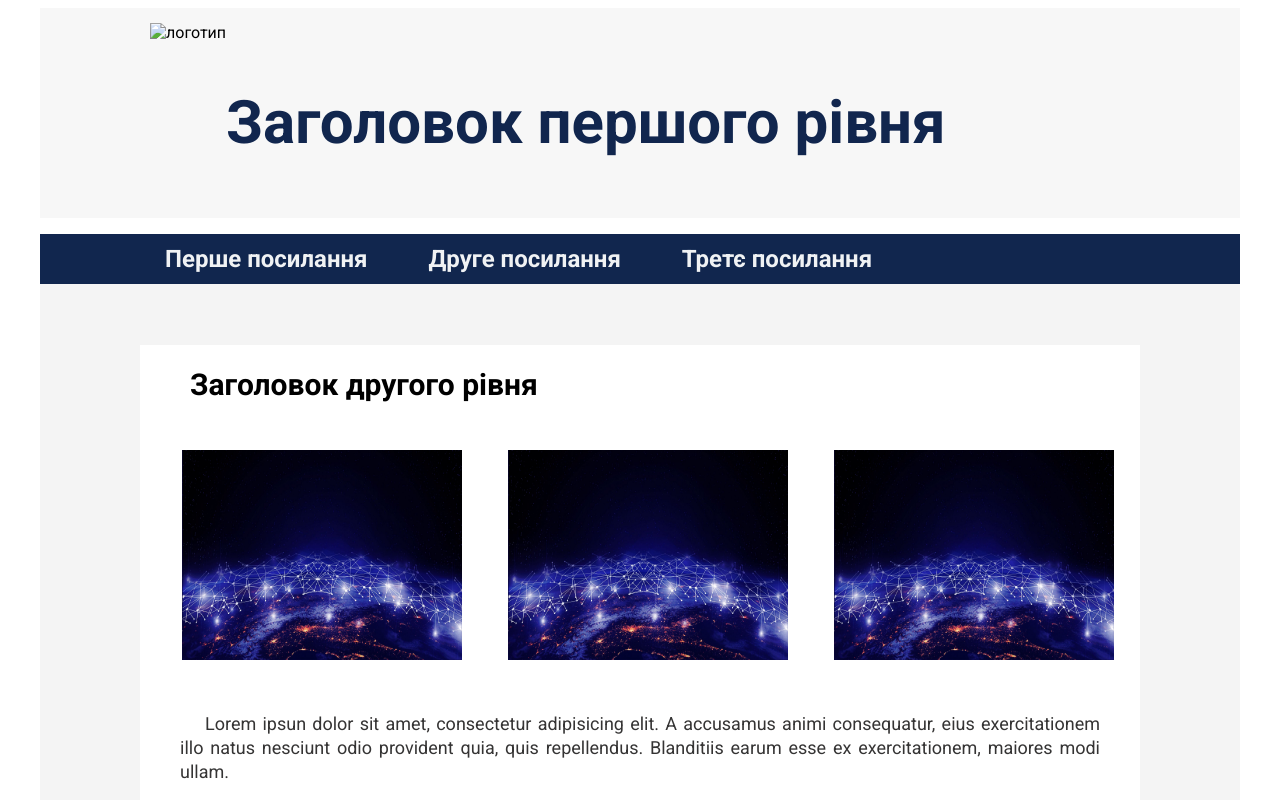
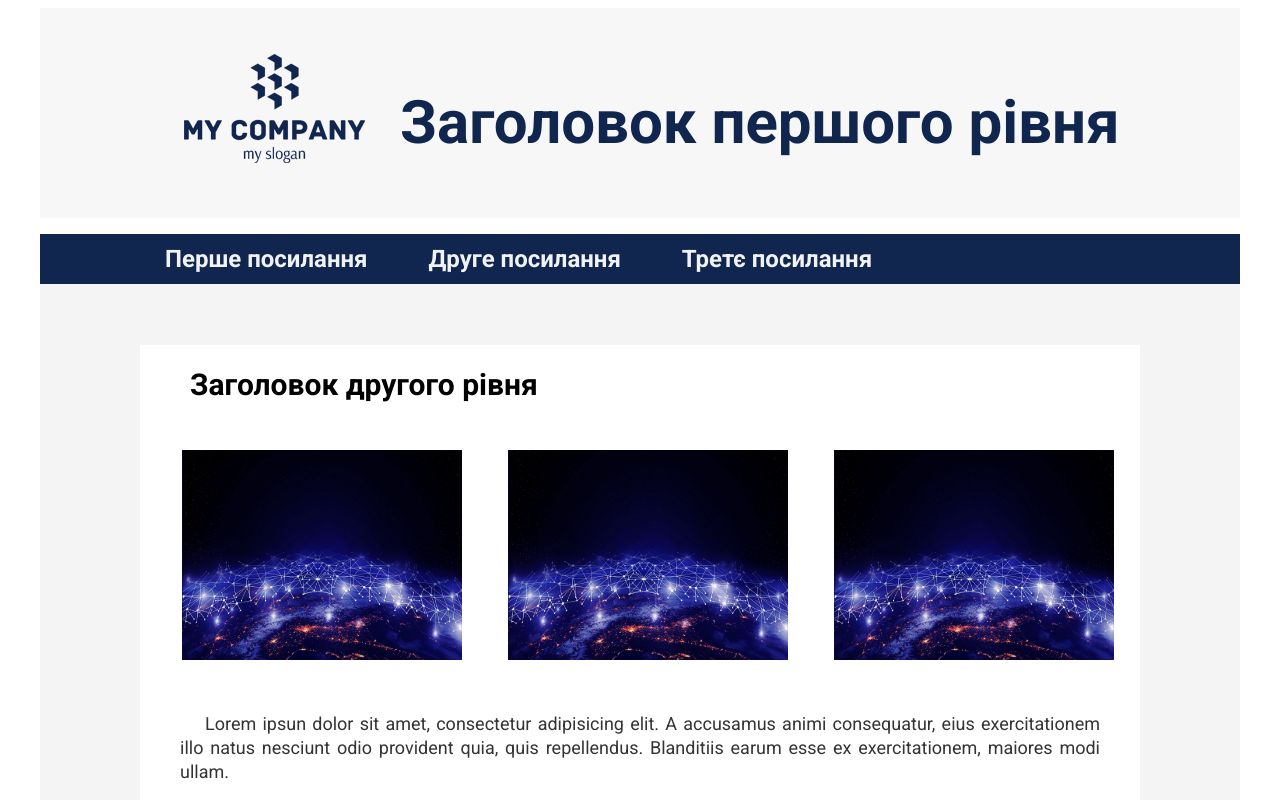
Before and after one commit to DmitriyBugaychuk/web-lessons, a plain HTML site: page 04/zav3.html in a window 1280 px wide. Shown: the top 800 px of the page. Drawn offline with Linux system fonts and the light colour scheme.

Commit message:
add changes

```diff
--- a/04/zav3.html
+++ b/04/zav3.html
@@ -11,7 +11,7 @@
 </head>
 <body>
     <header>
-        <img src="04/img/logo1.png" alt="логотип" class="mylogo">
+        <img src="img/logo1.png" alt="логотип" class="mylogo">
         <h1>Заголовок першого рівня</h1>
 
     </header>
```
